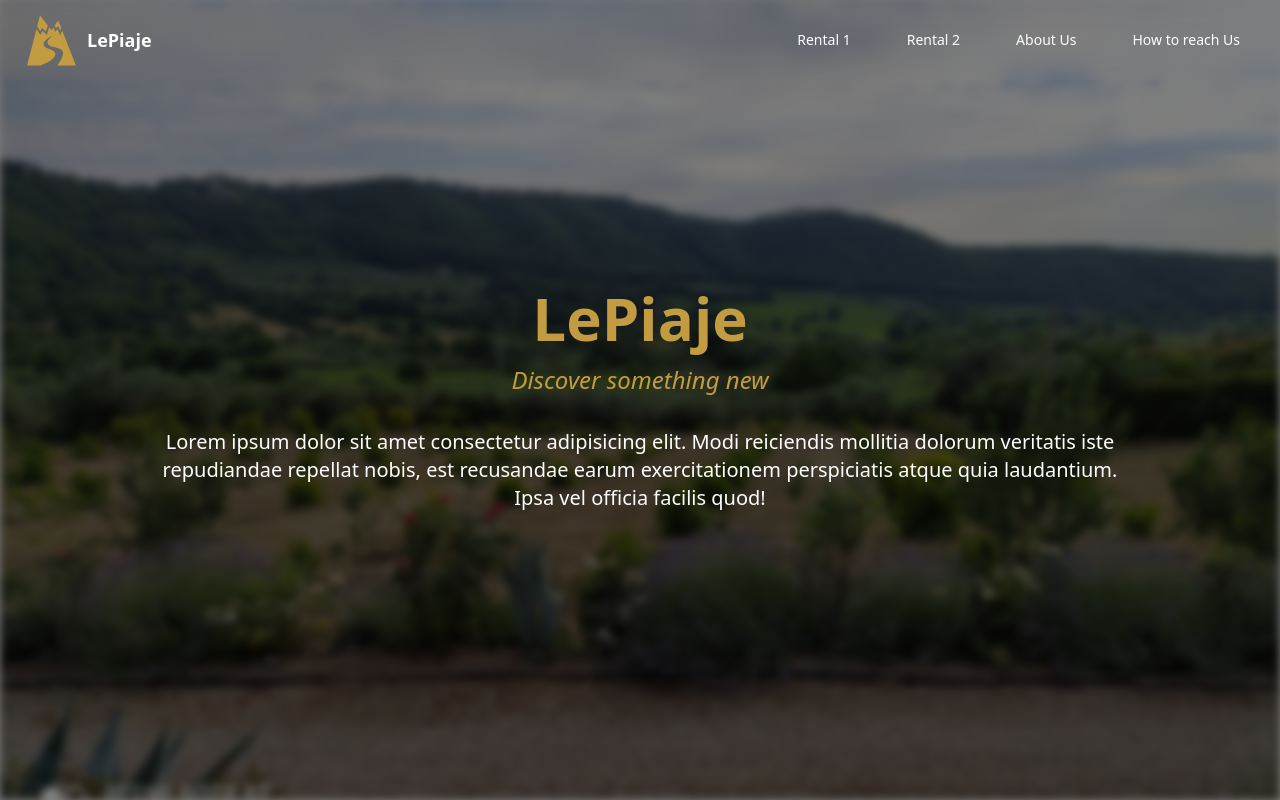
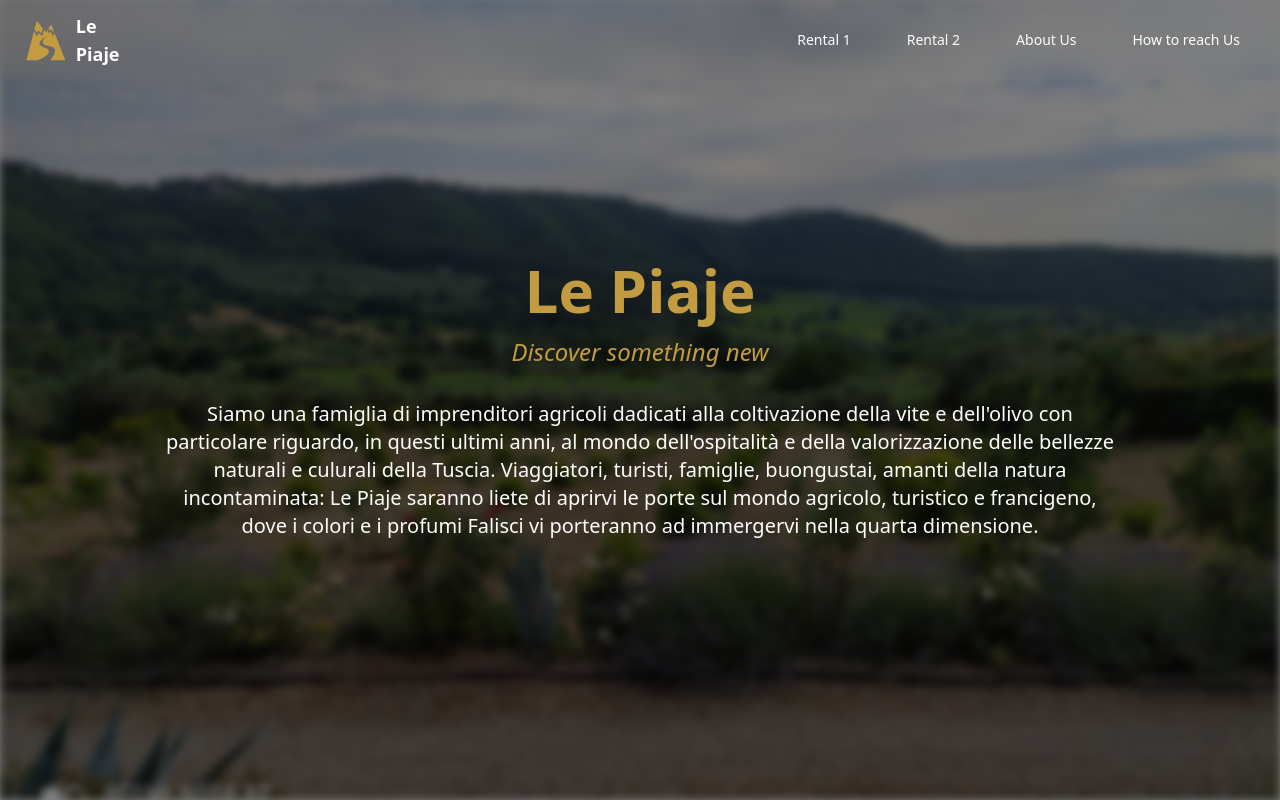
Before and after one commit to jdgr29/lepiaje-fork, a Next.js app: page / in a window 1280 px wide. Shown: the top 800 px of the page. Built offline with nearby package versions, Linux system fonts and the light colour scheme.

Commit message:
fix: space in name

```diff
--- a/src/app/layout.tsx
+++ b/src/app/layout.tsx
@@ -14,8 +14,8 @@ const geistMono = Geist_Mono({
 });
 
 export const metadata: Metadata = {
-  title: "LePiaje",
-  description: "Here there will be a description for SEO purposes",
+  title: "Le Piaje",
+  description: "Azienda Agricola",
 };
 
 export default function RootLayout({
--- a/src/app/page.tsx
+++ b/src/app/page.tsx
@@ -7,12 +7,15 @@ export default function Home() {
     <div>
       <React.Fragment>
         <Hero
-          title="LePiaje"
+          title="Le Piaje"
           subtitle="Discover something new"
-          text="     Lorem ipsum dolor sit amet consectetur adipisicing elit. Modi
-            reiciendis mollitia dolorum veritatis iste repudiandae repellat
-            nobis, est recusandae earum exercitationem perspiciatis atque quia
-            laudantium. Ipsa vel officia facilis quod!"
+          text="     Siamo una famiglia di imprenditori agricoli dadicati alla coltivazione della vite e dell'olivo
+          con particolare riguardo, in questi ultimi anni, al mondo dell'ospitalità e della valorizzazione delle bellezze
+          naturali e culurali della Tuscia.
+
+          Viaggiatori, turisti, famiglie, buongustai, amanti della natura incontaminata:
+          Le Piaje saranno liete di aprirvi le porte sul mondo agricolo,
+          turistico e francigeno, dove i colori e i profumi Falisci vi porteranno ad immergervi nella quarta dimensione."
           overlayColor="rgba(0,0,0,0.5)"
         />
         {/* <AnimatedCarouselGallery /> */}
--- a/src/components/logo/logo.tsx
+++ b/src/components/logo/logo.tsx
@@ -4,7 +4,7 @@ import logoPath from "../../../public/assets/logos/logo.jpeg";
 const Logo = () => (
   <Image
     src={logoPath}
-    alt="LePiaje Logo"
+    alt="Le Piaje Logo"
     width={80}
     height={80}
     objectFit="cover"
--- a/src/components/navbar/navbar.tsx
+++ b/src/components/navbar/navbar.tsx
@@ -17,7 +17,7 @@ export function Navbar() {
           <Link href={"/"} prefetch={false}>
             <div className="flex items-center gap-2">
               {true ? <GiMountainRoad color="#c39c41" size={55} /> : <Logo />}
-              <div className="text-[#ffff]">LePiaje</div>
+              <div className="text-[#ffff]">Le Piaje</div>
             </div>
           </Link>
         </SheetTitle>
```
